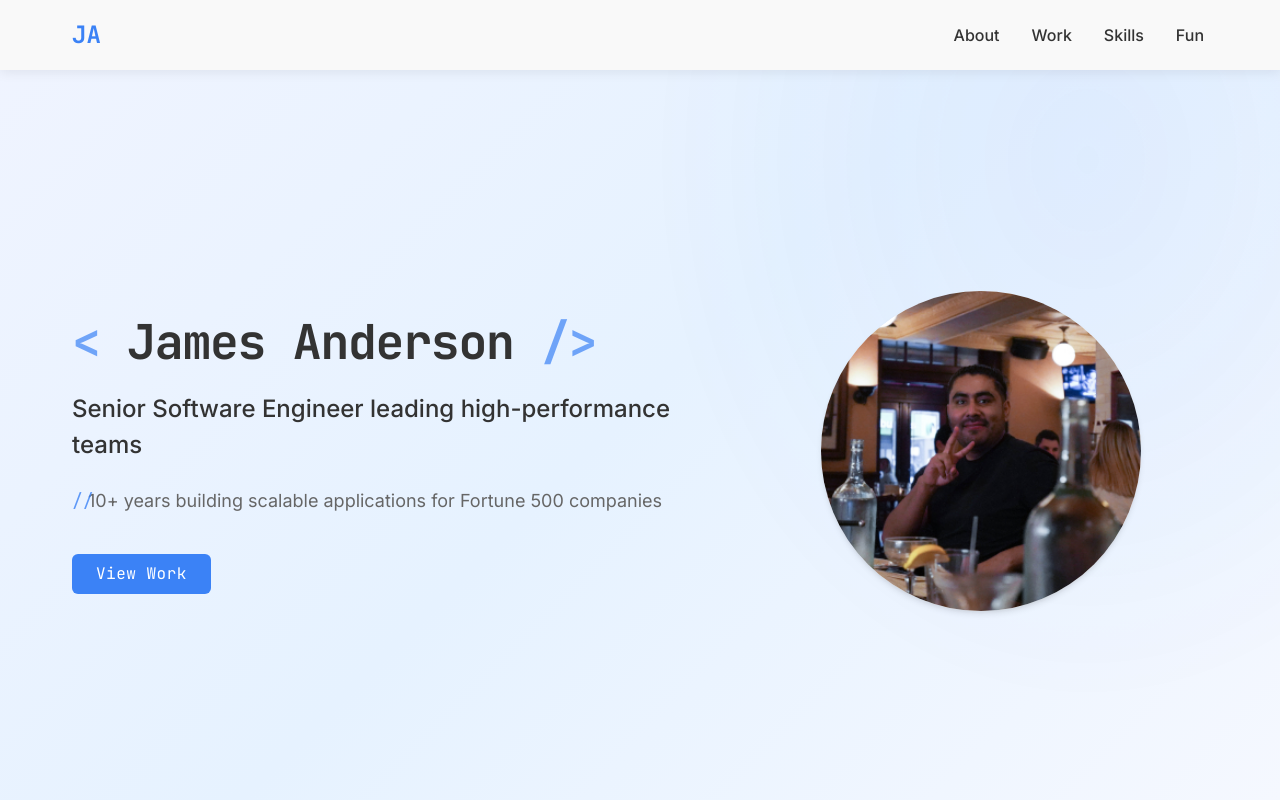
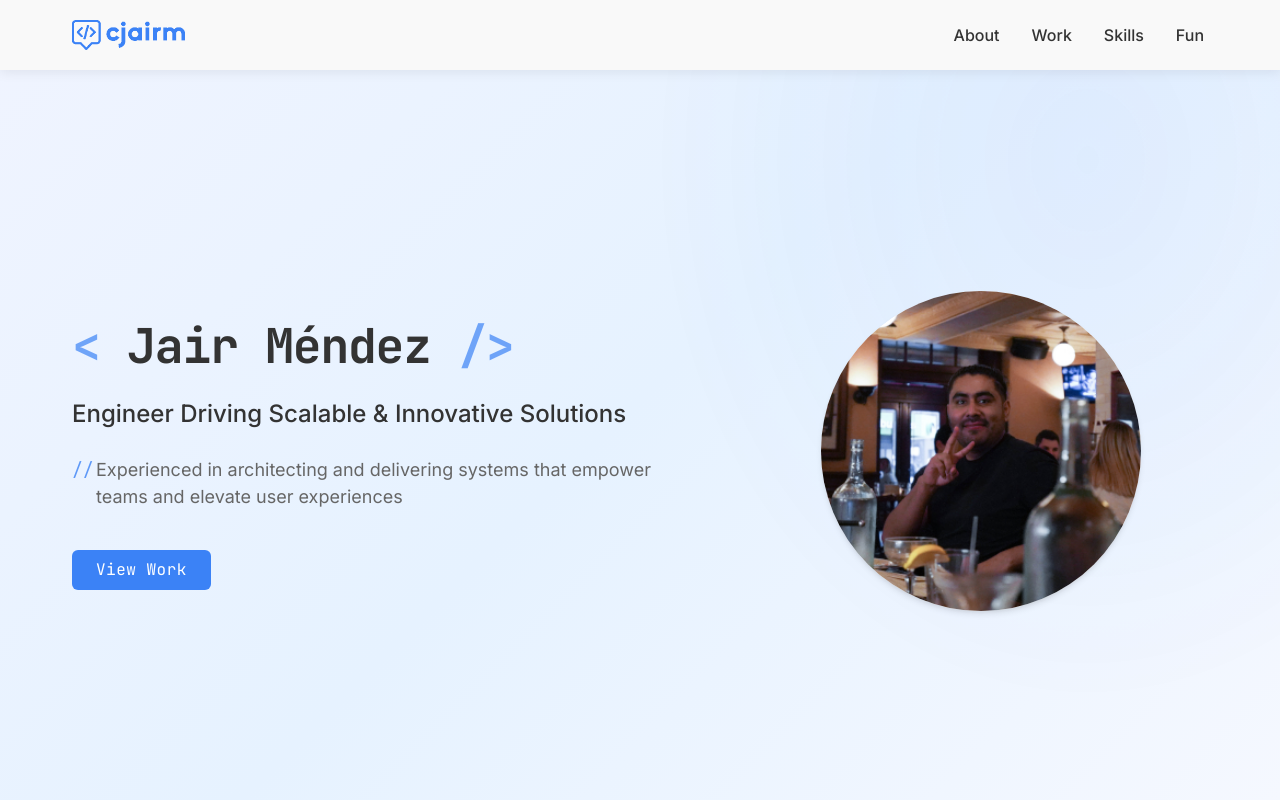
Before and after one commit to cjairm/cjairm.github.io, a React (Vite) app in the folder code/: page / in a window 1280 px wide. Shown: the top 800 px of the page. Built offline with nearby package versions, Linux system fonts and the light colour scheme.

Commit message:
Fix hero data and different images

```diff
--- a/code/src/components/Hero/Hero.module.scss
+++ b/code/src/components/Hero/Hero.module.scss
@@ -88,7 +88,7 @@
   opacity: 0;
   animation: fadeIn 0.6s ease-out 0.4s forwards;
   position: relative;
-  padding-left: v.$spacing-md;
+  padding-left: v.$spacing-lg;
 
   &::before {
     content: '//';
--- a/code/src/components/Hero/heroData.ts
+++ b/code/src/components/Hero/heroData.ts
@@ -8,10 +8,10 @@ export interface HeroData {
 }
 
 export const heroData: HeroData = {
-  name: "James Anderson",
-  title: "Senior Software Engineer leading high-performance teams",
+  name: "Jair Méndez",
+  title: "Engineer Driving Scalable & Innovative Solutions",
   credential:
-    "10+ years building scalable applications for Fortune 500 companies",
+    "Experienced in architecting and delivering systems that empower teams and elevate user experiences",
   ctaText: "View Work",
   ctaLink: "work",
   profileImage: "/src/assets/me.jpg",
--- a/code/src/components/Navbar/Navbar.tsx
+++ b/code/src/components/Navbar/Navbar.tsx
@@ -30,7 +30,11 @@ const Navbar: React.FC = () => {
     <header className={`${styles.navbar} ${isScrolled ? styles.scrolled : ""}`}>
       <div className={styles.container}>
         <a href="/" className={styles.logo}>
-          JA
+          <img
+            src="/src/assets/navbar-logo.png"
+            alt="Profile"
+            style={{ maxHeight: "30px" }}
+          />
         </a>
 
         <button
```
Also changed, not shown: code/src/assets/navbar-logo.png.
